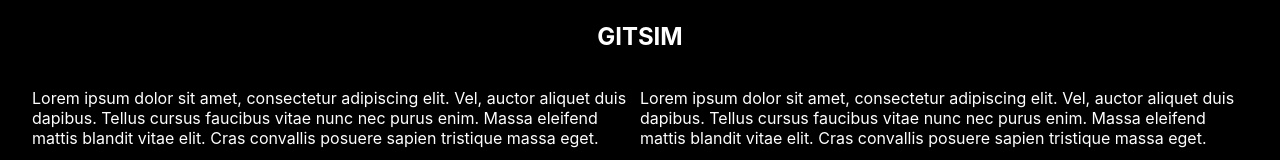
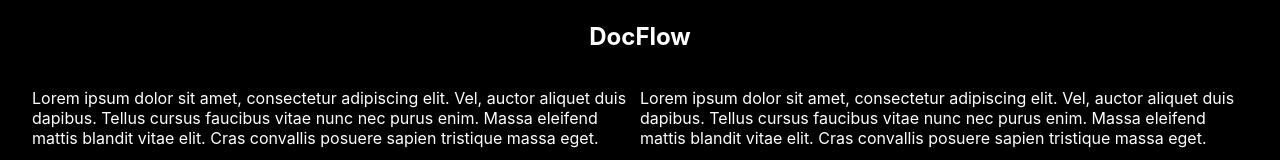
Before and after one commit to jhasuraj01/docflow, a Next.js app: page / in a window 1280 px wide. Shown: the top 160 px of the page. Built offline with nearby package versions, Linux system fonts and the light colour scheme.

Commit message:
rename project

```diff
--- a/components/ChangesLayout.tsx
+++ b/components/ChangesLayout.tsx
@@ -11,8 +11,6 @@ interface Props {
 const ChangesLayout: NextPage<Props> = ({ initial, final }) => {
 
     const changes = align(initial, final);
-
-    console.log(styles);
 
     return (
         <div>
--- a/components/PageHeader.tsx
+++ b/components/PageHeader.tsx
@@ -4,7 +4,7 @@ import styles from '../styles/PageHeader.module.scss'
 const PageHeader: NextComponentType = () => {
   return (
     <header className={styles.header}>
-        <h1>GITSIM</h1>
+        <h1>DocFlow</h1>
     </header>
   )
 }
--- a/pages/index.tsx
+++ b/pages/index.tsx
@@ -22,8 +22,8 @@ const Home: NextPage = () => {
     return (
         <div className={styles.container}>
             <Head>
-                <title>GitSim - Document Changes Tracker</title>
-                <meta name="description" content="GitSim - Document Changes Tracker" />
+                <title>DocFlow - Document Changes Tracker</title>
+                <meta name="description" content="DocFlow - Document Changes Tracker" />
             </Head>
             <PageHeader />
             <main>
```
Also changed, not shown: 1 other file (tests, documents, lock files or other folders).
